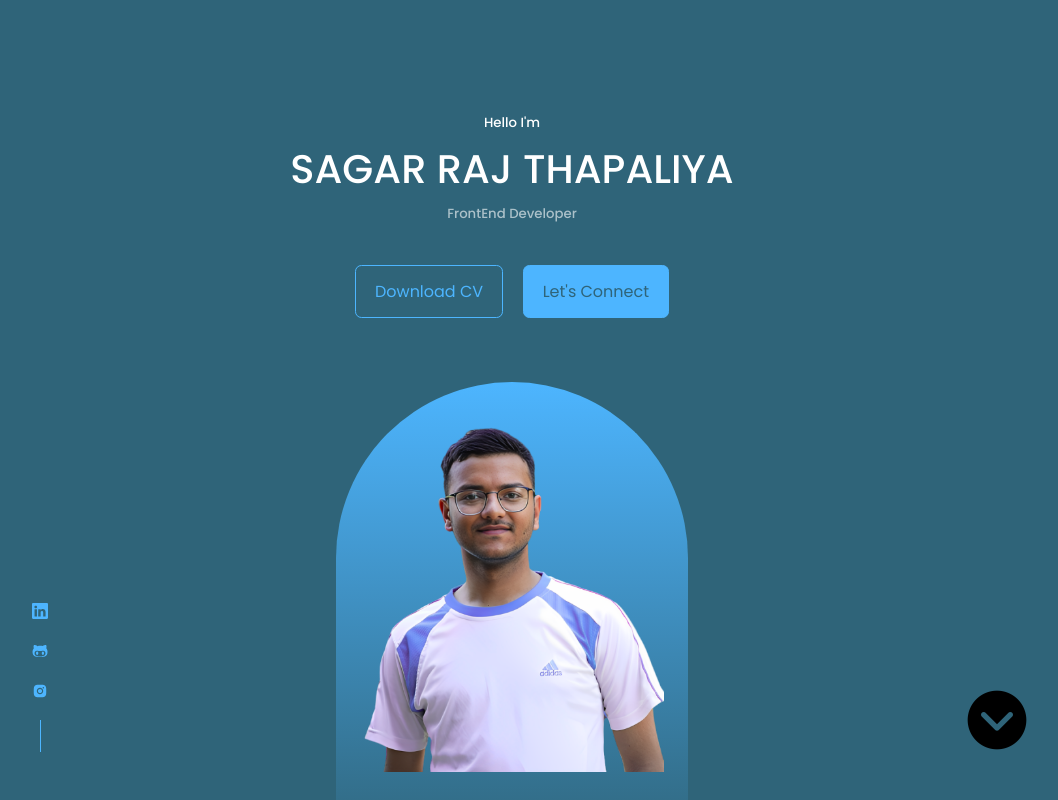
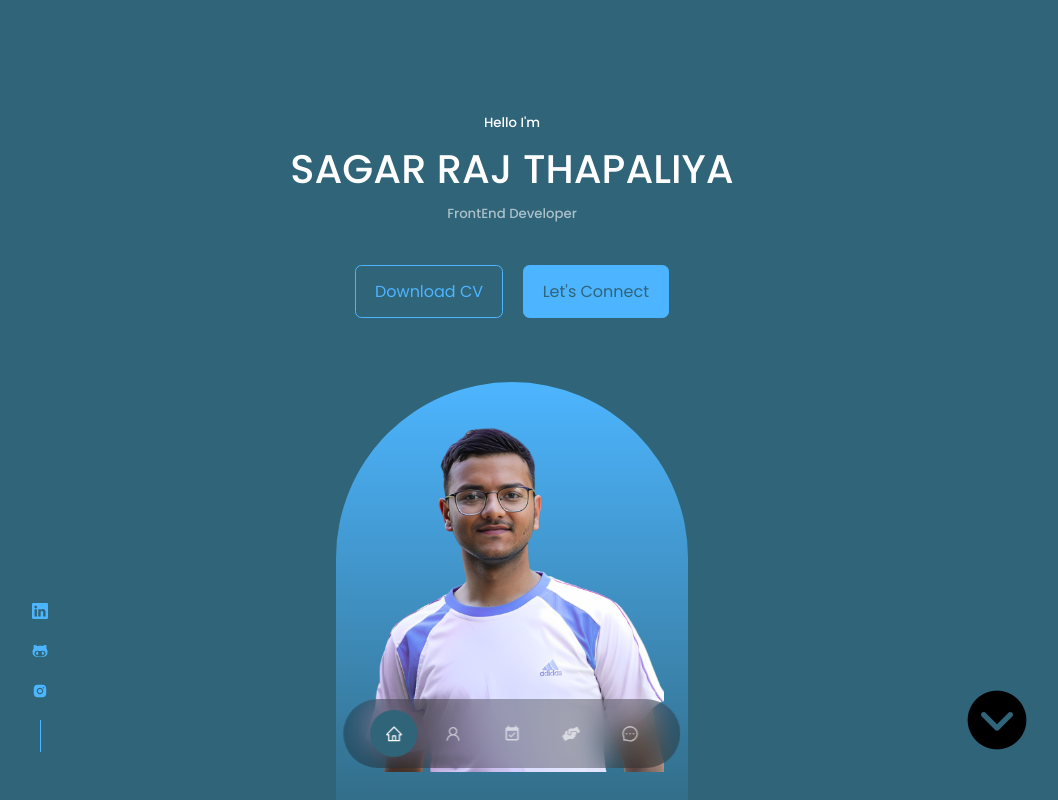
Before and after one commit to sagarthapaliya12/Sagar-Portfolio, a React (Vite) app: page / in a window 1280 px wide. Shown: the top 800 px of the page, without its empty margins (128-1186 px from the left). Built offline with nearby package versions, Linux system fonts and the light colour scheme.

Commit message:
developed floating navbar

```diff
--- a/src/Components/nav/Nav.jsx
+++ b/src/Components/nav/Nav.jsx
@@ -1,10 +1,62 @@
-import React from 'react'
-import './nav.css'
+import React, { useState } from "react";
+import "./nav.css";
+
+import { AiOutlineHome } from "react-icons/ai";
+import { AiOutlineUser } from "react-icons/ai";
+import { MdEventAvailable } from "react-icons/md";
+import { FaHandsHelping } from "react-icons/fa";
+import { AiOutlineMessage } from "react-icons/ai";
 
 const Nav = () => {
-  return (
-    <div>Nav</div>
-  )
-}
+	const [activeNav, setActiveNav] = useState("#");
+	return (
+		<nav>
+			<a
+				href="#"
+				title="Home"
+				onClick={() => setActiveNav("#")}
+				className={activeNav === '#' ? "active" : ''}
+			>
+				<AiOutlineHome />
+			</a>
 
-export default Nav
+			<a
+				href="#about"
+				title="About User"
+				onClick={() => setActiveNav("#about")}
+				className={activeNav === '#about' ? "active" : ''}
+			>
+				<AiOutlineUser />
+			</a>
+
+			<a
+				href="#experience"
+				title="experience"
+				onClick={() => setActiveNav("#experience")}
+				className={activeNav === '#experience' ? "active" : ''}
+			>
+				<MdEventAvailable />
+			</a>
+
+			<a
+				href="#services"
+				title="services"
+				onClick={() => setActiveNav("#services")}
+				className={activeNav === '#services' ? "active" : ''}
+			>
+				<FaHandsHelping />
+			</a>
+
+			<a
+				href="#contact"
+				title="contact"
+				onClick={() => setActiveNav("#contact")}
+				className={activeNav === '#contact' ? "active" : ''}
+			>
+				<AiOutlineMessage />
+			</a>
+		</nav>
+	);
+};
+
+export default Nav;
--- a/src/Components/nav/nav.css
+++ b/src/Components/nav/nav.css
@@ -0,0 +1,34 @@
+nav{
+    background: rgba(0, 0, 0, 0.3);
+    width: max-content;
+    display: block;
+    padding: 0.7rem 1.7rem;
+    z-index: 2;
+    position: fixed;
+    left: 50%;
+    transform: translateX(-50%);
+    bottom: 2rem;
+    display: flex;
+    gap: 0.8rem;
+    border-radius: 3rem;
+    backdrop-filter: blur(15px);
+
+}
+
+nav a {
+    background: transparent;
+    padding: 0.9rem;
+    border-radius: 50%;
+    display: flex;
+    color: var(--color-light);
+    font-size: 1.1rem;
+}
+
+nav a:hover {
+    background: rgba(0, 0, 0, 0.3);
+}
+
+nav a.active {
+    background: var(--color-bg);
+    color: var(--color-white);
+}
```
